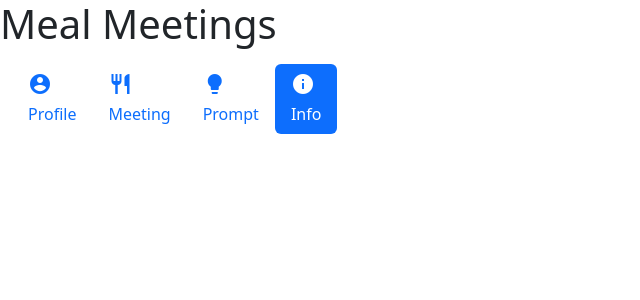
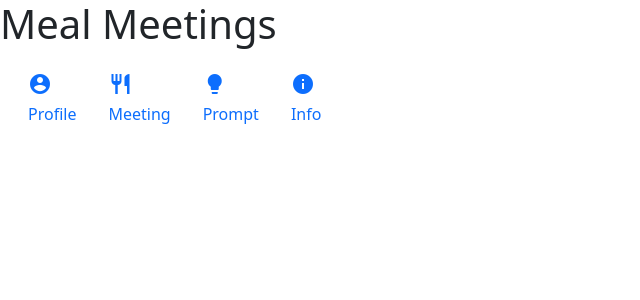
Before and after one commit to rhit-csse280/fall-2022-project-team-s11-parsons, an Angular app in the folder home/: page / in a window 1280 px wide. Shown: the top 300 px of the page, without its empty margins (0-640 px from the left). Built offline with nearby package versions, Linux system fonts and the light colour scheme.

Commit message:
allowed for dynamic navbars

```diff
--- a/home/src/app/navbar/navbar.component.html
+++ b/home/src/app/navbar/navbar.component.html
@@ -1,21 +1,10 @@
 <nav class="navbar navbar-expand-lg">
     <div class="container-fluid">
         <ul class="nav nav-pills">
-            <li class="nav-item">
-                <a class="nav-link" href="#" id="profileTab">
-                    <span class="material-icons">account_circle</span><br>Profile</a>
-            </li>
-            <li class="nav-item">
-                <a class="nav-link" href="#" id="meetingTab">
-                    <span class="material-icons">restaurant</span><br>Meeting</a>
-            </li>
-            <li class="nav-item">
-                <a class="nav-link" href="#" id="promptTab">
-                    <span class="material-icons">lightbulb</span><br>Prompt</a>
-            </li>
-            <li class="nav-item">
-                <a class="nav-link active" href="#" id="infoTab" >
-                    <span class="material-icons">info</span><br>Info</a>
+            <li class="nav-item" *ngFor="let tab of navigationTabs">
+                <a class="nav-link" href="#">
+                    <span class="material-icons">{{tab.materialIcon}}</span><br>{{tab.tabName}}
+                </a>
             </li>
         </ul>
     </div>
--- a/home/src/app/navbar/navbar.component.ts
+++ b/home/src/app/navbar/navbar.component.ts
@@ -6,6 +6,12 @@ import { Component, OnInit } from '@angular/core';
     styleUrls: ['./navbar.component.css']
 })
 export class NavbarComponent implements OnInit {
+    navigationTabs = [
+        {materialIcon: "account_circle", tabName: "Profile"},
+        {materialIcon: "restaurant", tabName: "Meeting"},
+        {materialIcon: "lightbulb", tabName: "Prompt"},
+        {materialIcon: "info", tabName: "Info"}
+    ];
 
     constructor() { }
 
```
Lines whose indentation alone changed are shown as unchanged.
